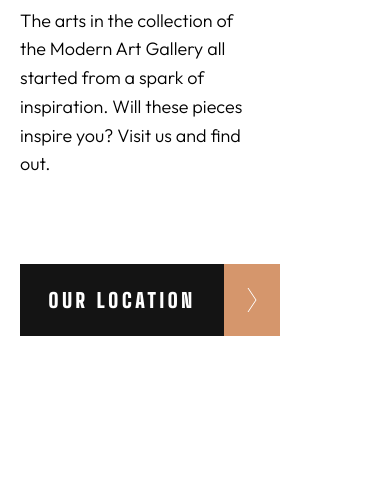
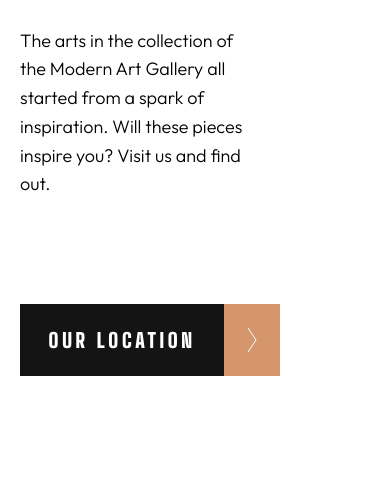
Before and after one commit to Ketevaniveshaguri/art-gallery, a website: page index.html in a window 390 px wide. Shown: the part 571-1074 px from the top of the page. Drawn offline with Linux system fonts and the light colour scheme.

Commit message:
Update style.css

```diff
--- a/css/style.css
+++ b/css/style.css
@@ -155,7 +155,7 @@ body {
     @media only screen and (max-width: 600px) {
       .hero__link {
         margin-left: 2rem;
-        margin-top: 59rem;
+        margin-top: 63rem;
         margin-bottom: 5rem; } }
   .hero__link:hover, .hero__link:hover, .hero__arrow {
     transition: all 0.9s ease-out; }
```
